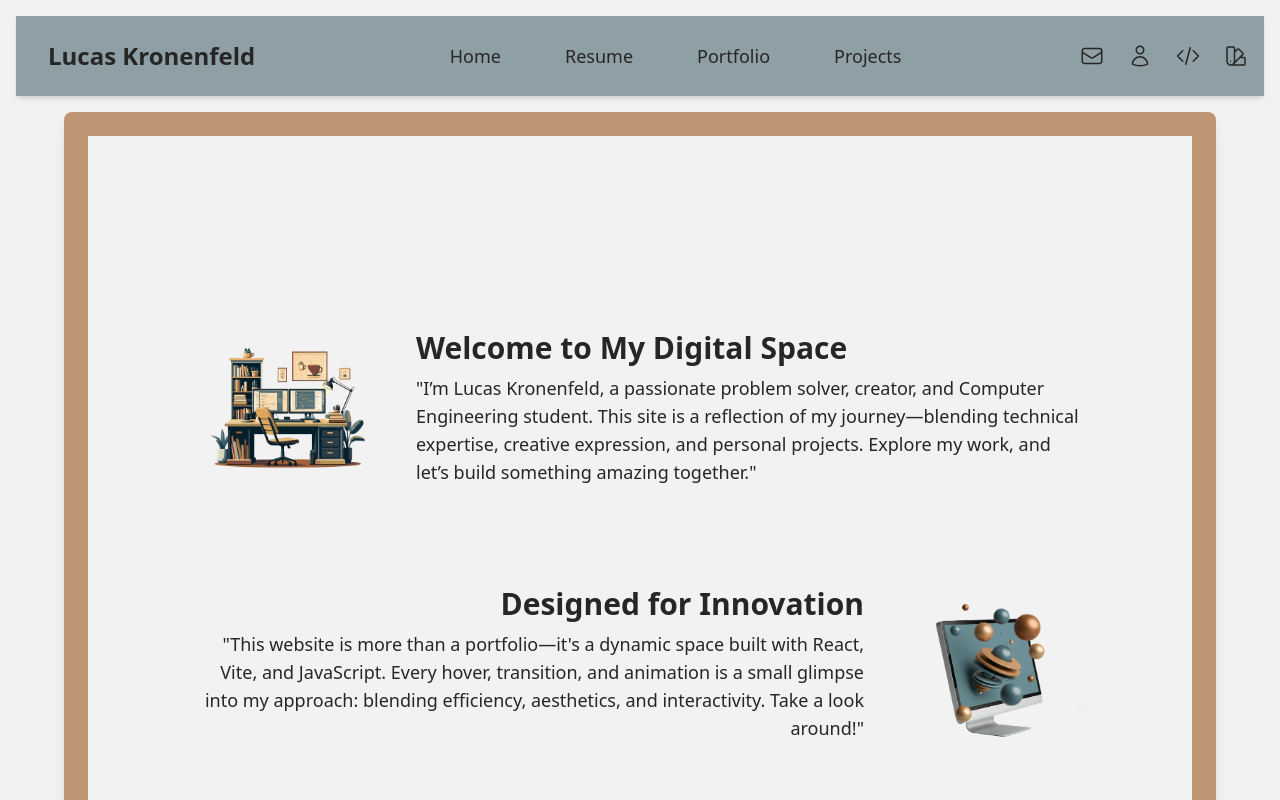
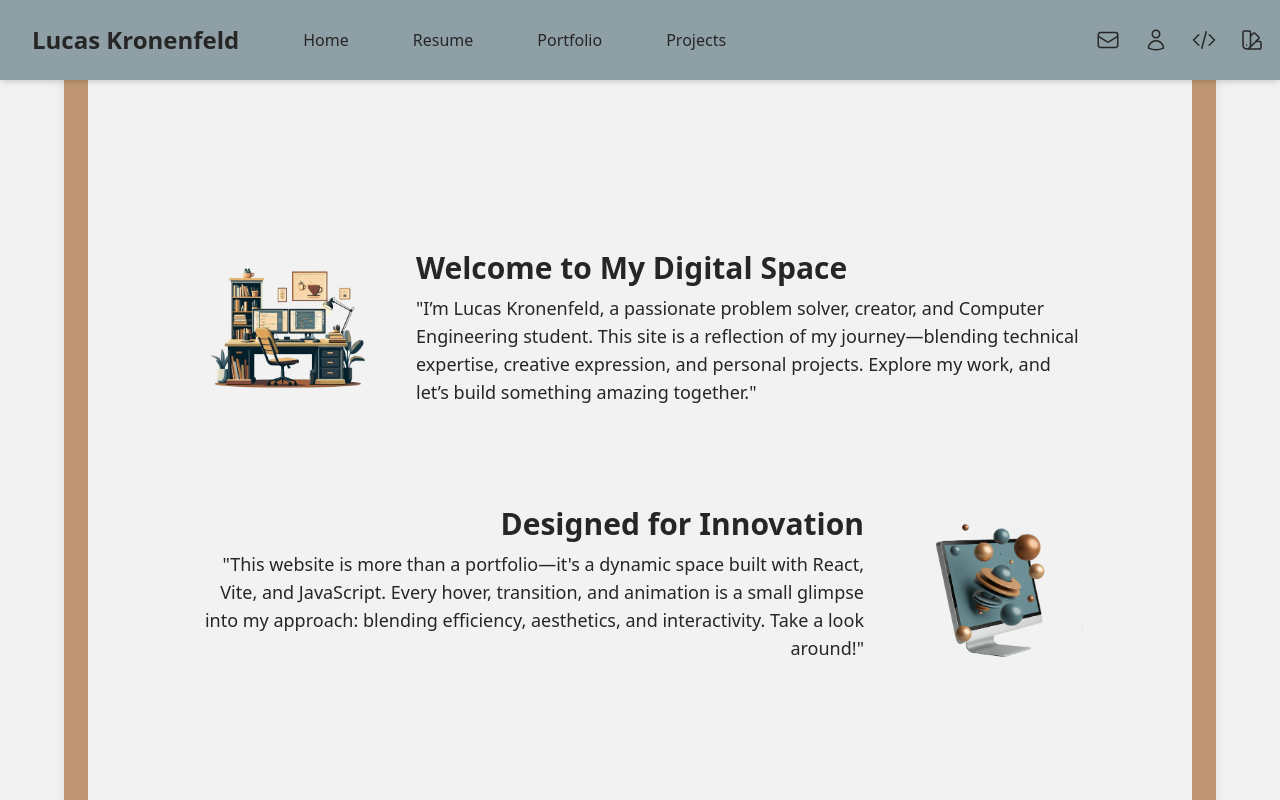
Before and after one commit to LucasKronenfeld/website-portfolio, a React (Vite) app in the folder my-portfolio/: page / in a window 1280 px wide. Shown: the top 800 px of the page. Built offline with nearby package versions, Linux system fonts and the light colour scheme.

Commit message:
navbar fixes

```diff
--- a/my-portfolio/src/components/Navbar.jsx
+++ b/my-portfolio/src/components/Navbar.jsx
@@ -6,35 +6,58 @@ export default function Navbar() {
   const [isOpen, setIsOpen] = useState(false);
 
   return (
-    <nav className="navbar-background shadow-md p-4 bg-contrast text-text w-full">
+    <nav className="navbar-background shadow-md p-4 bg-contrast text-text w-full fixed top-0 left-0 z-50">
       <div className="flex justify-between items-center w-full">
+        {/* Left Side: Logo & Navigation Links */}
+        <div className="flex items-center">
           {/* Logo */}
           <Link to="/" className="text-2xl font-bold text-text px-4 py-2">
             Lucas Kronenfeld
           </Link>
 
-        {/* Hamburger Menu (Mobile Only) */}
-        <button onClick={() => setIsOpen(!isOpen)} className="md:hidden text-text">
-          {isOpen ? <XMarkIcon className="w-8 h-8" /> : <Bars3Icon className="w-8 h-8" />}
-        </button>
-
-        {/* Navigation Links */}
-        <div className={`absolute md:static top-16 left-0 w-full md:w-auto bg-contrast md:bg-transparent flex flex-col md:flex-row md:space-x-8 items-center md:items-center text-lg transition-all
-          ${isOpen ? "flex" : "hidden md:flex"}`}>
-          <Link to="/" className="px-4 py-2 hover:bg-darkback hover:text-white rounded-lg transition-all w-full md:w-auto text-center">Home</Link>
-          <Link to="/resume" className="px-4 py-2 hover:bg-darkback hover:text-white rounded-lg transition-all w-full md:w-auto text-center">Resume</Link>
-          <Link to="/portfolio" className="px-4 py-2 hover:bg-darkback hover:text-white rounded-lg transition-all w-full md:w-auto text-center">Portfolio</Link>
-          <Link to="/projects" className="px-4 py-2 hover:bg-darkback hover:text-white rounded-lg transition-all w-full md:w-auto text-center">Projects</Link>
+          {/* Desktop Navigation */}
+          <div className="hidden md:flex space-x-8 ml-8">
+            <Link to="/" className="px-4 py-2 hover:bg-darkback hover:text-white rounded-lg transition-all">Home</Link>
+            <Link to="/resume" className="px-4 py-2 hover:bg-darkback hover:text-white rounded-lg transition-all">Resume</Link>
+            <Link to="/portfolio" className="px-4 py-2 hover:bg-darkback hover:text-white rounded-lg transition-all">Portfolio</Link>
+            <Link to="/projects" className="px-4 py-2 hover:bg-darkback hover:text-white rounded-lg transition-all">Projects</Link>
+          </div>
         </div>
 
-        {/* Social Media Icons */}
+        {/* Right Side: Social Media Icons & Mobile Menu */}
+        <div className="flex items-center">
+          {/* Social Icons (always visible on desktop) */}
           <div className="hidden md:flex space-x-6">
             <a href="mailto:kronenfeldlucas@gmail.com" className="hover:text-white"><EnvelopeIcon className="w-6 h-6" /></a>
             <a href="https://www.linkedin.com/in/lucas-kronenfeld-872040269/" target="_blank" className="hover:text-white"><UserIcon className="w-6 h-6" /></a>
             <a href="https://github.com/LucasKronenfeld" target="_blank" className="hover:text-white"><CodeBracketIcon className="w-6 h-6" /></a>
             <a href="/AdobeColor-FlamingosLife.jpeg" target="_blank" className="hover:text-white"><SwatchIcon className="w-6 h-6" /></a>
           </div>
+
+          {/* Mobile Menu Button (Hidden on desktop) */}
+          <button onClick={() => setIsOpen(!isOpen)} className="md:hidden text-text ml-4 z-50">
+            {isOpen ? <XMarkIcon className="w-8 h-8" /> : <Bars3Icon className="w-8 h-8" />}
+          </button>
         </div>
+      </div>
+
+      {/* Mobile Menu (Only visible when open) */}
+      {isOpen && (
+        <div className="md:hidden flex flex-col space-y-4 mt-4 bg-contrast text-text p-4 rounded-lg absolute top-16 left-0 w-full z-50 shadow-lg">
+          <Link to="/" className="block px-4 py-2 hover:bg-darkback hover:text-white rounded-lg transition-all">Home</Link>
+          <Link to="/resume" className="block px-4 py-2 hover:bg-darkback hover:text-white rounded-lg transition-all">Resume</Link>
+          <Link to="/portfolio" className="block px-4 py-2 hover:bg-darkback hover:text-white rounded-lg transition-all">Portfolio</Link>
+          <Link to="/projects" className="block px-4 py-2 hover:bg-darkback hover:text-white rounded-lg transition-all">Projects</Link>
+
+          {/* Social Icons in Mobile Menu */}
+          <div className="flex justify-center space-x-6 pt-4">
+            <a href="mailto:kronenfeldlucas@gmail.com" className="hover:text-white"><EnvelopeIcon className="w-6 h-6" /></a>
+            <a href="https://www.linkedin.com/in/lucas-kronenfeld-872040269/" target="_blank" className="hover:text-white"><UserIcon className="w-6 h-6" /></a>
+            <a href="https://github.com/LucasKronenfeld" target="_blank" className="hover:text-white"><CodeBracketIcon className="w-6 h-6" /></a>
+            <a href="/AdobeColor-FlamingosLife.jpeg" target="_blank" className="hover:text-white"><SwatchIcon className="w-6 h-6" /></a>
+          </div>
+        </div>
+      )}
     </nav>
   );
 }
```
Lines whose indentation alone changed are shown as unchanged.
